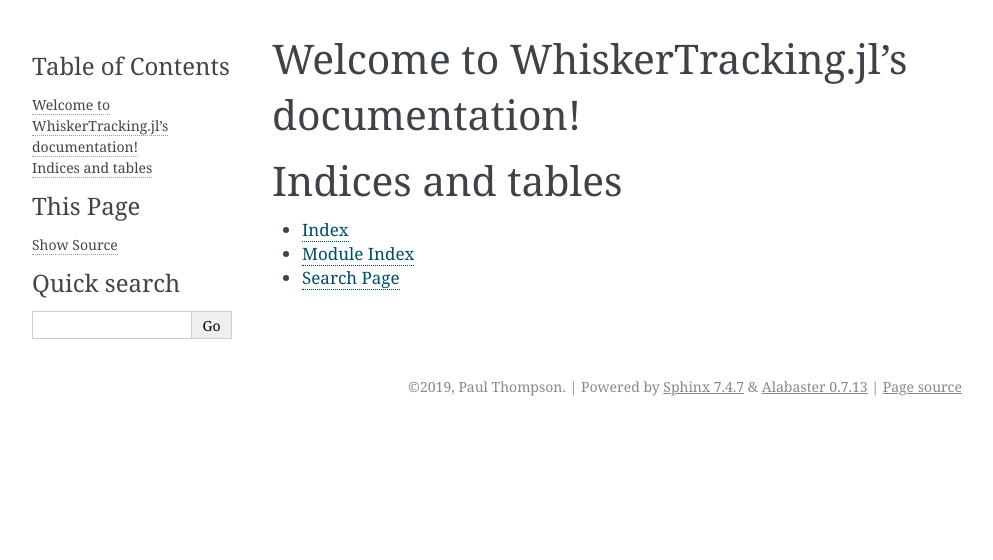
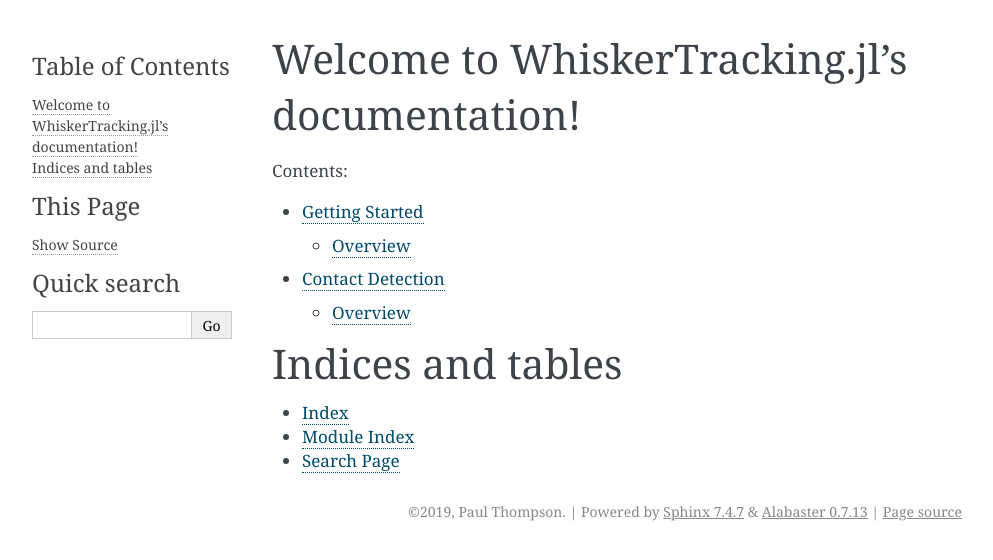
Before and after one commit to paulmthompson/WhiskerTracking.jl, a Sphinx documentation site: the page built from docs/index.rst, in a window 1280 px wide. Shown: the top 560 px of the page, without its empty margins (148-1141 px from the left). Built offline with Sphinx 7.4.7, drawn with Linux system fonts in a browser that asks for light colours.

Commit message:
first documentation files

```diff
--- /dev/null
+++ b/docs/Contact_Detection.rst
@@ -0,0 +1,8 @@
+
+##########
+Contact Detection
+##########
+
+*******
+Overview
+*******
--- /dev/null
+++ b/docs/Getting_Started.rst
@@ -0,0 +1,8 @@
+
+################
+Getting Started
+################
+
+********
+Overview
+********
--- a/docs/index.rst
+++ b/docs/index.rst
@@ -10,6 +10,9 @@
    :maxdepth: 2
    :caption: Contents:
 
+   Getting_Started.rst
+   Contact_Detection.rst
+
 
 
 Indices and tables
```
Also changed, not shown: 1 other file.
